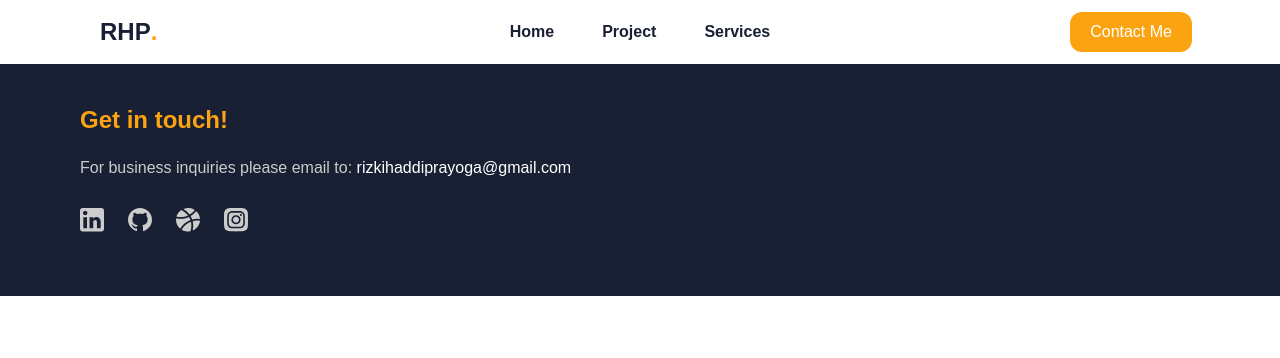
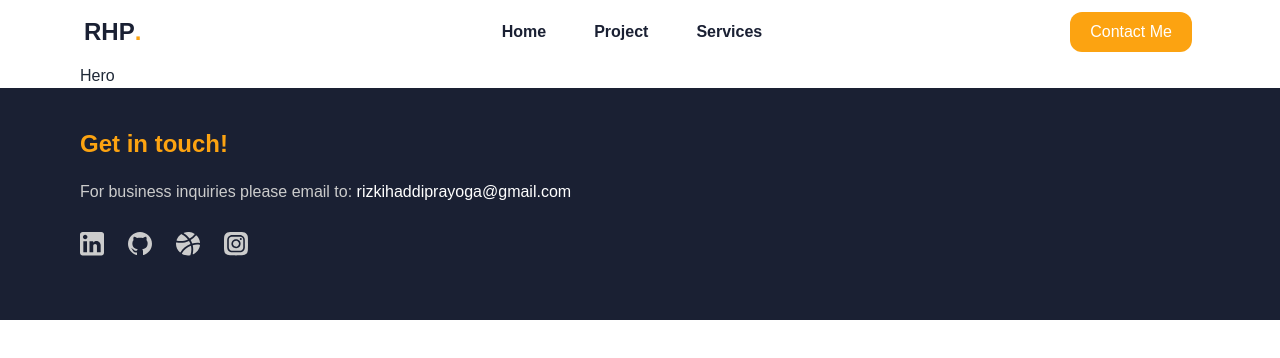
Before and after one commit to RizuMong/personal-website, a React (Vite) app: page / in a window 1280 px wide. Shown: the top 358 px of the page. Built offline with nearby package versions, Linux system fonts and the light colour scheme.

Commit message:
update Navbar

```diff
--- a/src/components/Footer.jsx
+++ b/src/components/Footer.jsx
@@ -14,7 +14,9 @@ const Footer = () => {
           <span className="text-[#CCCCCC]">
             For business inquiries please email to:
           </span>{" "}
-          rizkihaddiprayoga@gmail.com
+          <a href="mailto:rizkihaddiprayoga@gmail.com" target="_blank">
+            rizkihaddiprayoga@gmail.com
+          </a>
         </p>
         <div className="flex gap-6">
           <a href="https://www.linkedin.com/in/rizkihaddiprayoga/" target="_blank">
--- /dev/null
+++ b/src/components/Hero.jsx
@@ -0,0 +1,11 @@
+import React from "react";
+
+const Hero = () => {
+  return (
+    <section className="ml-4 sm:ml-4 md:ml-7 lg:ml-12 xl:ml-20">
+      Hero
+    </section>
+  );
+};
+
+export default Hero;
--- a/src/components/Navbar.jsx
+++ b/src/components/Navbar.jsx
@@ -4,7 +4,7 @@ import { Link } from "react-router-dom";
 const Navbar = () => {
   return (
     <nav className="navbar sticky top-0 bg-white">
-      <div className="navbar-start ml-0 sm:ml-0 md:ml-7 lg:ml-12 xl:ml-20">
+      <div className="navbar-start ml-0 sm:ml-0 md:ml-2 lg:ml-7 xl:ml-16">
         <div className="dropdown">
           <label
             tabIndex={0}
@@ -27,7 +27,7 @@ const Navbar = () => {
           </label>
           <ul
             tabIndex={0}
-            className="dropdown-content menu ml-3 mt-2 shadow rounded-lg w-52"
+            className="dropdown-content menu ml-3 mt-2 shadow rounded-lg w-52 bg-white"
           >
             <li className="font-medium pl-3 py-2 text-base text-secondary hover:bg-slate-100">
               Home
@@ -60,9 +60,11 @@ const Navbar = () => {
         </ul>
       </div>
       <div className="navbar-end mr-2 sm:mr-4 md:mr-7 lg:mr-12 xl:mr-20">
-        <button className="bg-primary text-white text-base font-medium py-2 px-5 rounded-xl">
-          Contact Me
-        </button>
+        <a href="https://wa.me/6285797556102">
+          <button className="bg-primary text-white text-base font-medium py-2 px-5 rounded-xl">
+            Contact Me
+          </button>
+        </a>
       </div>
     </nav>
   );
--- a/src/pages/Index.jsx
+++ b/src/pages/Index.jsx
@@ -2,11 +2,12 @@ import React from "react";
 import { WithRouter } from "../utils/Navigation";
 
 import Layout from "../components/Layout";
+import Hero from "../components/Hero";
 
 const Index = () => {
   return (
     <Layout>
-
+      <Hero/>
     </Layout>
   );
 };
```
